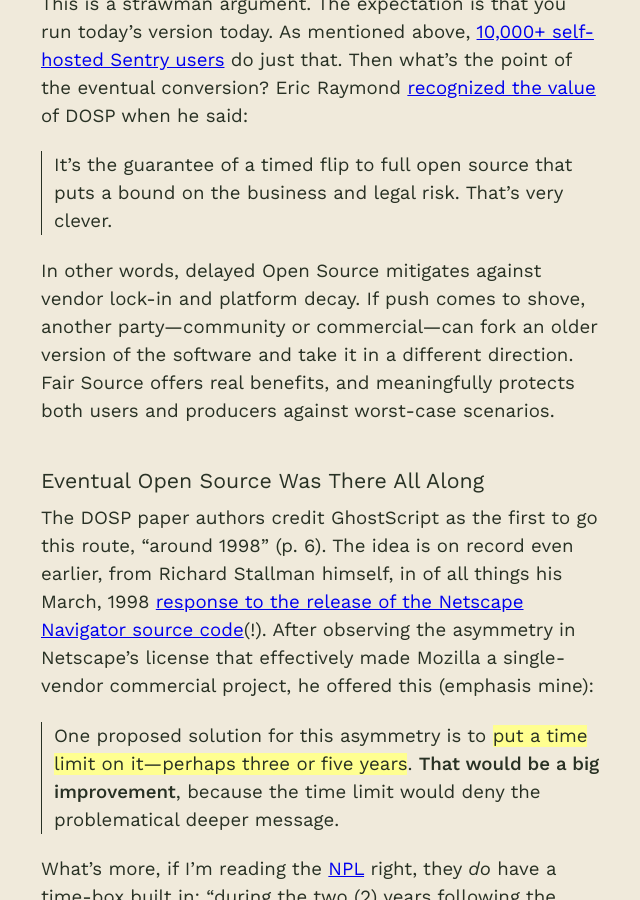
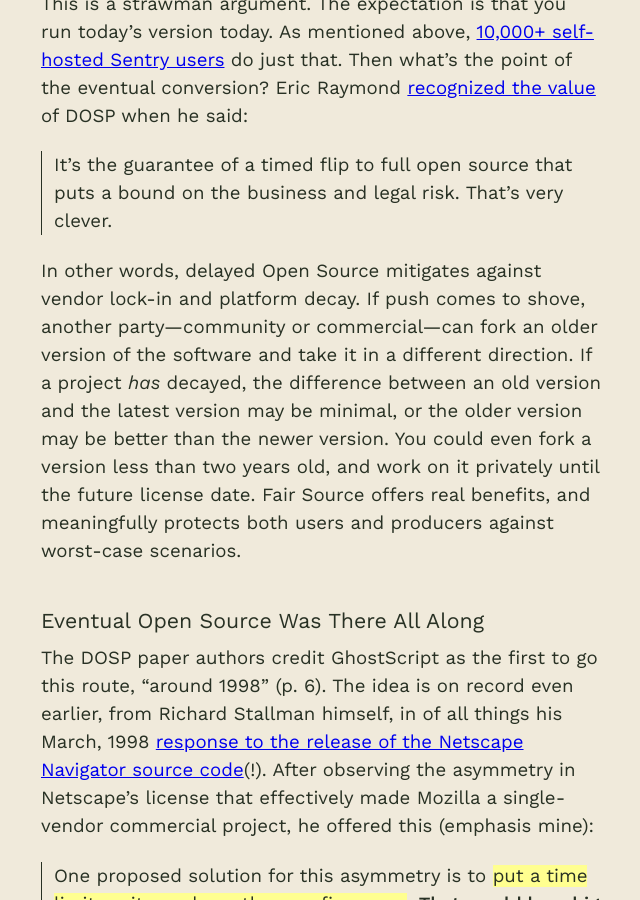
Before and after one commit to chadwhitacre/openpath, a Jekyll site: the page built from 2024/the-historical-case-for-fair-source/index.md, in a window 1280 px wide and 900 px high, scrolled down 11079 px. Shown: the whole window, without its empty margins (319-959 px from the left). Built offline with Jekyll 4.4.1, drawn with Linux system fonts in a browser that asks for light colours; some web fonts are replaced; comment, search, counter and statistics services are not loaded.

Commit message:
Expand on fork scenario

```diff
--- a/2024/the-historical-case-for-fair-source/index.md
+++ b/2024/the-historical-case-for-fair-source/index.md
@@ -328,8 +328,12 @@
 In other words, delayed Open Source mitigates against vendor lock-in and
 platform decay. If push comes to shove, another party—community or
 commercial—can fork an older version of the software and take it in a different
-direction. Fair Source offers real benefits, and meaningfully protects both
-users and producers against worst-case scenarios.
+direction. If a project _has_ decayed, the difference between an old version
+and the latest version may be minimal, or the older version may be better than
+the newer version. You could even fork a version less than two years old, and
+work on it privately until the future license date. Fair Source offers real
+benefits, and meaningfully protects both users and producers against worst-case
+scenarios.
 
 ### Eventual Open Source Was There All Along
 
```
